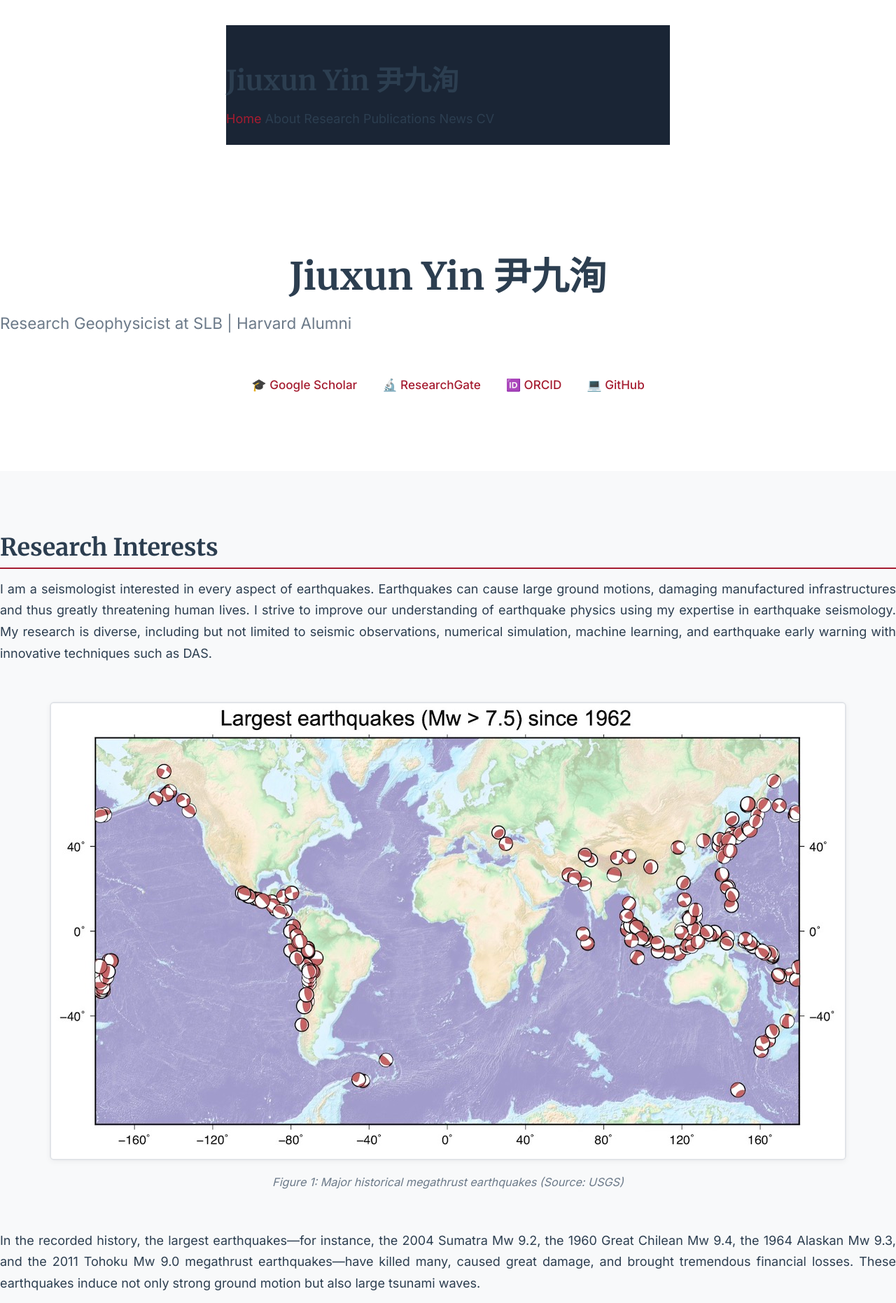
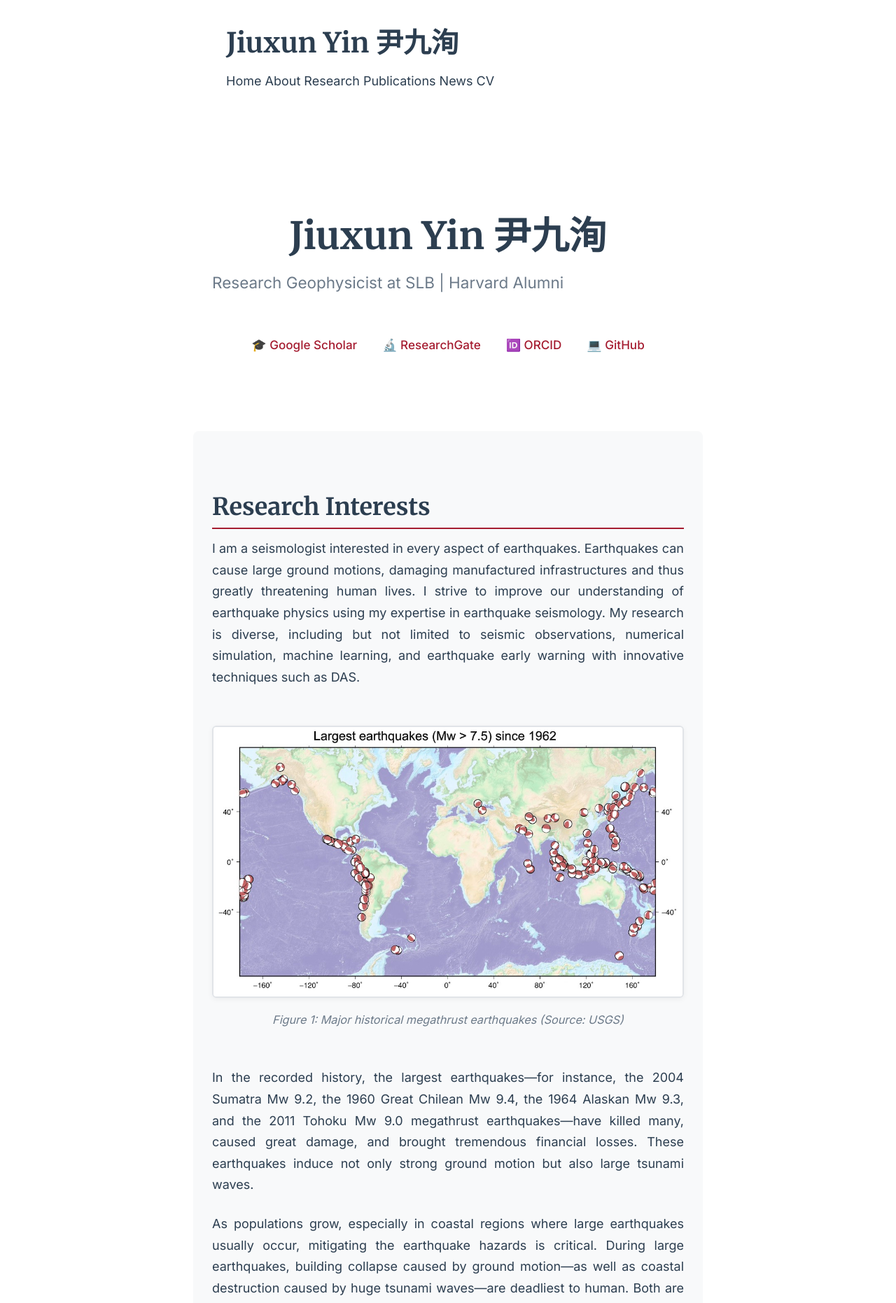
Before and after one commit to yinjiuxun/yinjiuxun.github.io, a Jekyll site: the page built from index.md, in a window 1280 px wide. Shown: the top 1862 px of the page at 70% size. Built offline with Jekyll 4.4.1, drawn with Linux system fonts in a browser that asks for light colours.

Commit message:
Refactor layout: use main element with 3.5rem side padding and responsive optimization

```diff
--- a/assets/css/styles.scss
+++ b/assets/css/styles.scss
@@ -3,35 +3,21 @@
 
 @use 'harvard-style' as *;
 
-/* 保留原有样式中的有用部分作为覆盖或补充 */
-.site-container {
-    max-width: var(--container-width);
-    margin: 2rem auto;
-    padding: 0 3.5rem;
-}
-
-.site-header {
-    background-color: var(--header-bg);
-    padding: 1.2rem 0;
-    margin-bottom: 3rem;
-}
-
-nav a.current {
-    color: var(--harvard-crimson) !important;
-}
-
-.site-footer {
-    text-align: center;
-    font-size: 0.9rem;
-    color: var(--text-secondary);
-    margin-top: 4rem;
-    padding: 2rem 0;
-    border-top: 1px solid var(--border-color);
+/* 优化内容排版布局 */
+main {
+    max-width: 800px;
+    margin: 0 auto;
+    padding: 2rem 3.5rem;
 }
 
 @media (max-width: 680px) {
-    .site-container {
-        margin: 1.5rem auto;
-        padding: 0 2rem;
+    main {
+        padding: 1.5rem 2rem;
     }
 }
+
+/* 针对多媒体元素确保响应式弹性 */
+img, video {
+    max-width: 100%;
+    height: auto;
+}
```
